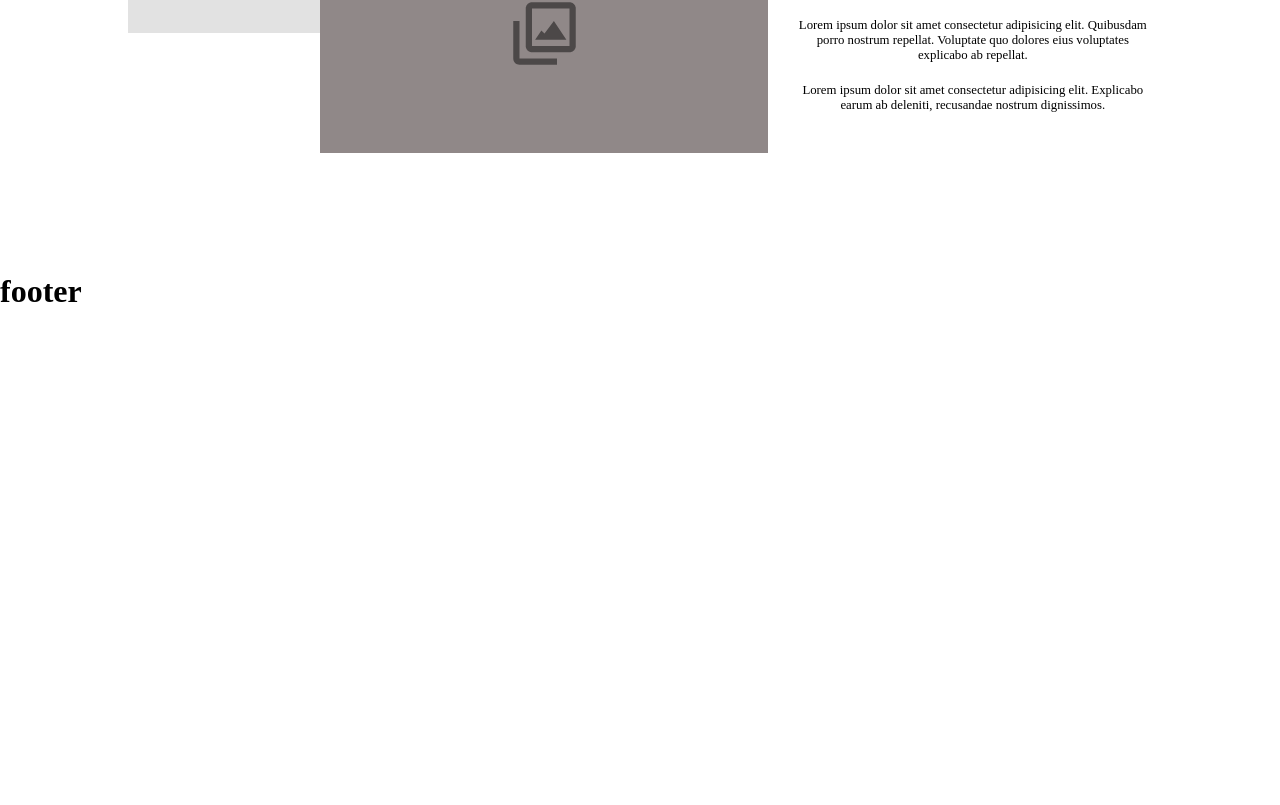
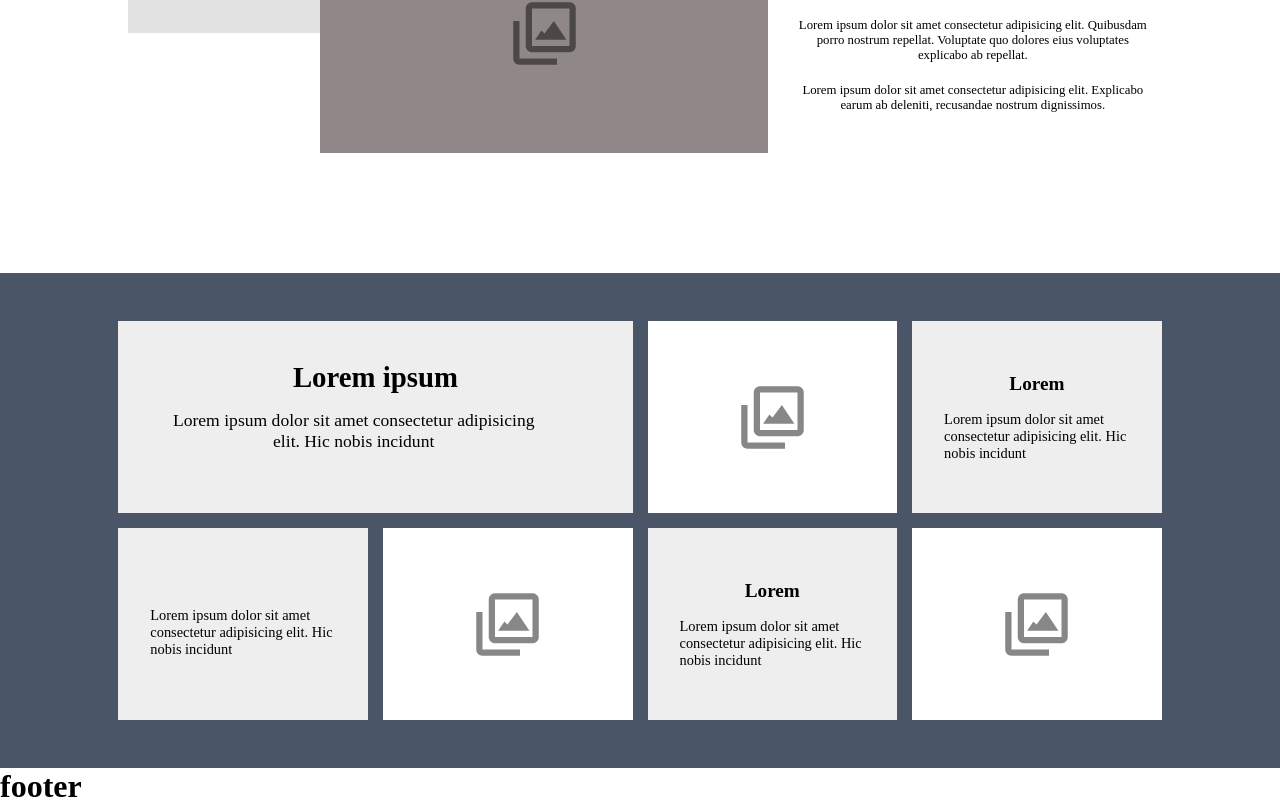
Before and after one commit to Marcos-Segantine/homepage-typescript, a React (Vite) app: page / in a window 1280 px wide. Shown: the part 1553-2358 px from the top of the page. Before the commit the page ends 1863 px from the top, so only its background shows below. Built offline with nearby package versions, Linux system fonts and the light colour scheme.

Commit message:
Add Services section on the home

```diff
--- a/src/App.tsx
+++ b/src/App.tsx
@@ -1,8 +1,10 @@
-import { AboutUs } from './components/aboutUs'
+import { AboutUs } from './components/AboutUs'
+import { Services } from './components/Services';
 
 function App() {
   return <div className="App">
     <AboutUs />
+    <Services />
   </div>;
 }
 
--- /dev/null
+++ b/src/components/Services.tsx
@@ -0,0 +1,70 @@
+import "../css/services.css";
+import imgIcon from "../assets/images/image-icon.png";
+
+interface IService {
+  title?: string;
+  text: string;
+}
+
+interface IServiceImage {
+  srcImage: string;
+}
+
+export const Services = () => {
+  return (
+    <div className="services">
+      <ServiceBigger
+        title="Lorem ipsum"
+        text="Lorem ipsum dolor sit amet consectetur adipisicing elit. Hic nobis
+        incidunt"
+      />
+
+      <ServiceImg srcImage={imgIcon} />
+
+      <ServiceSmall
+        title="Lorem"
+        text="Lorem ipsum dolor sit amet consectetur adipisicing elit. Hic nobis
+        incidunt"
+      />
+      <ServiceSmall
+        text="Lorem ipsum dolor sit amet consectetur adipisicing elit. Hic nobis
+        incidunt"
+      />
+      <ServiceImg srcImage={imgIcon} />
+
+      <ServiceSmall
+        title="Lorem"
+        text="Lorem ipsum dolor sit amet consectetur adipisicing elit. Hic nobis
+        incidunt"
+      />
+
+      <ServiceImg srcImage={imgIcon} />
+    </div>
+  );
+};
+
+const ServiceBigger = ({ title, text }: IService) => {
+  return (
+    <div className="service-bigger">
+      <h5>{title}</h5>
+      <p>{text}</p>
+    </div>
+  );
+};
+
+const ServiceSmall = ({ title, text }: IService) => {
+  return (
+    <div className="service-small">
+      <h5>{title}</h5>
+      <p>{text}</p>
+    </div>
+  );
+};
+
+const ServiceImg = ({ srcImage }: IServiceImage) => {
+  return (
+    <div className="service-img">
+      <img src={srcImage} alt="" />
+    </div>
+  );
+};
--- a/src/components/carrosel.tsx
+++ b/src/components/carrosel.tsx
@@ -26,12 +26,12 @@ export const Carrosel = () => {
   );
 };
 
-const Content = (props: IContent) => {
+const Content = ({ title, firstParagraf, secondParagraf }: IContent) => {
   return (
     <div className="content">
-      <h4>{props.firstParagraf}</h4>
-      <p>{props.firstParagraf}</p>
-      <p>{props.secondParagraf}</p>
+      <h4>{title}</h4>
+      <p>{firstParagraf}</p>
+      <p>{secondParagraf}</p>
     </div>
   );
 };
--- a/src/css/base.css
+++ b/src/css/base.css
@@ -3,6 +3,12 @@ body {
     margin: 0;
     padding: 0;
     box-sizing: border-box;
+}
+
+:root {
+    --dark-gray: #4A5567;
+    --gray: #eee;
+    --blue: #4979A9;
 }
 
 li {
--- /dev/null
+++ b/src/css/services.css
@@ -0,0 +1,90 @@
+.services {
+    background-color: var(--dark-gray);
+    display: flex;
+    justify-content: center;
+    flex-wrap: wrap;
+    gap: 15px;
+    padding: 3rem 1rem;
+}
+
+.service-bigger h5,
+.service-small h5 {
+    font-weight: bold;
+}
+
+.service-bigger,
+.service-small {
+    background-color: var(--gray);
+    width: 100%;
+    transition: all .2s;
+}
+
+.service-bigger {
+    height: 12rem;
+    padding: 2.5rem;
+}
+
+.service-bigger h5 {
+    text-align: center;
+    font-size: 1.8rem;
+    margin-bottom: 1rem;
+}
+
+.service-bigger p {
+    max-width: 90%;
+    text-align: center;
+}
+
+.service-small {
+    height: 12rem;
+    overflow: hidden;
+    padding: 2rem;
+    display: flex;
+    flex-direction: column;
+    justify-content: center;
+    align-items: center;
+}
+
+.service-small h5 {
+    margin-bottom: 1rem;
+    font-size: 1.2rem;
+}
+
+.service-small p {
+    text-align: start;
+}
+
+.service-img {
+    width: 100%;
+    height: 12rem;
+    background-color: white;
+    display: flex;
+    justify-content: center;
+    align-items: center;
+}
+
+
+.service-bigger:hover,
+.service-small:hover {
+    background-color: var(--blue);
+    color: white;
+}
+
+
+@media(min-width: 767px) {
+    .service-bigger {
+        width: calc(40% + 15px);
+    }
+
+    .service-small {
+        width: 20%;
+    }
+
+    .service-small p {
+        font-size: .9rem;
+    }
+
+    .service-img {
+        width: 20%;
+    }
+}
--- a/src/shared/header.tsx
+++ b/src/shared/header.tsx
@@ -1,6 +1,6 @@
 import "../css/header.css";
 
-import { Carrosel } from "../components/carrosel";
+import { Carrosel } from "../components/Carrosel";
 
 export const Header = () => {
   return (
```
